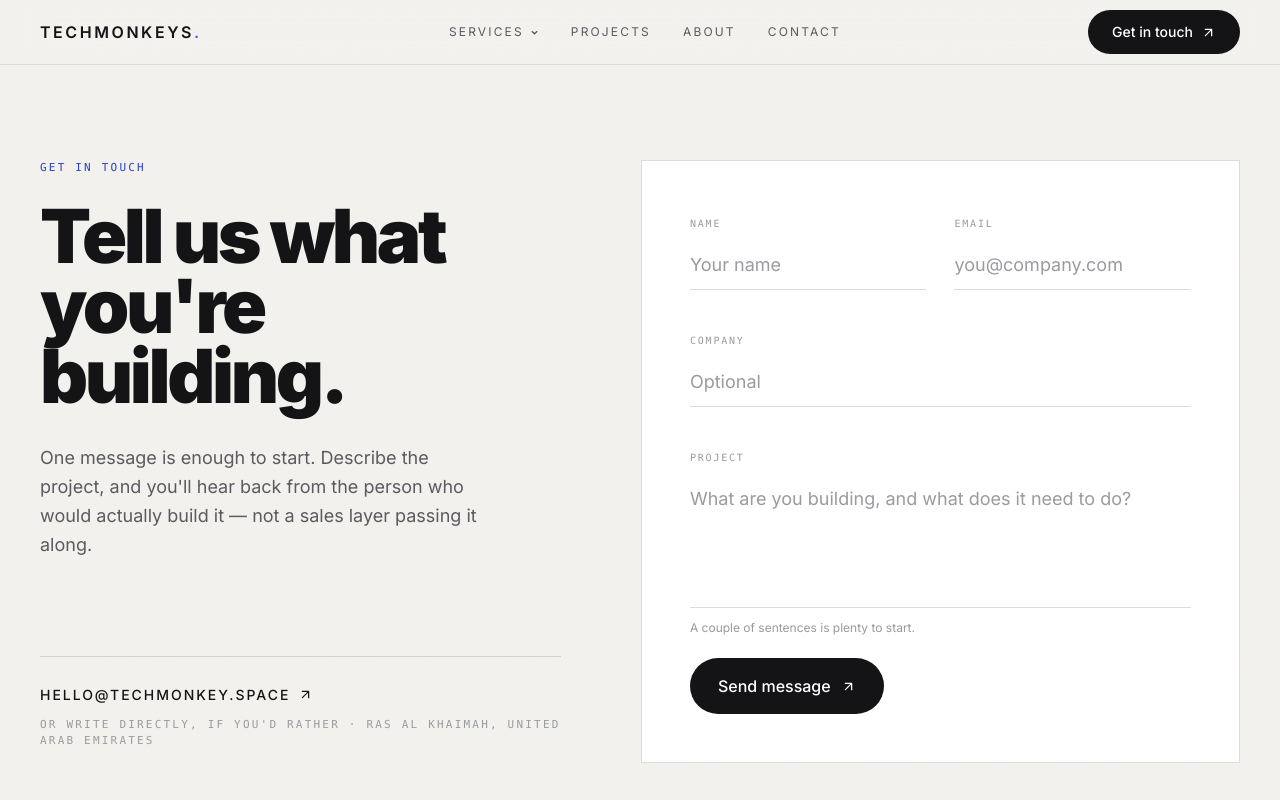
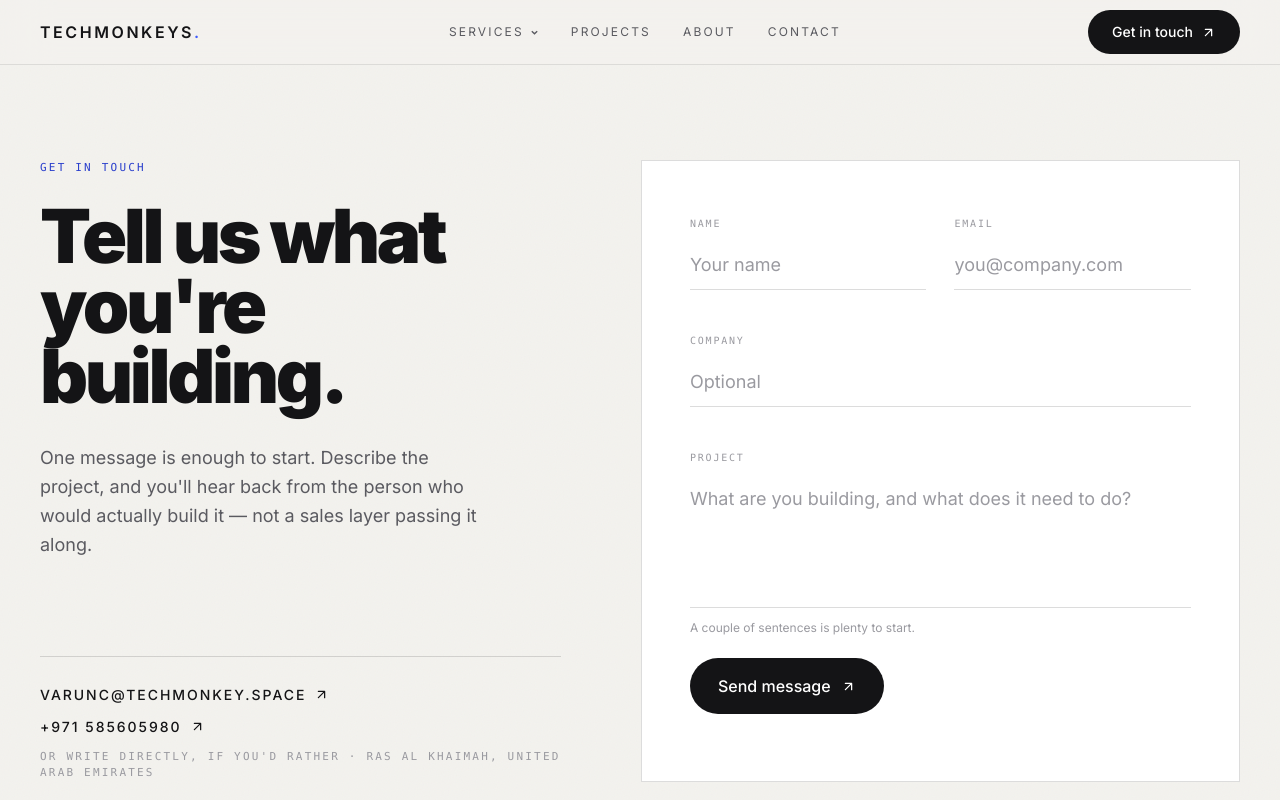
Before and after one commit to HarshalTarwale/Tech-Monkeys, a Next.js app: page /contact in a window 1280 px wide. Shown: the top 800 px of the page. Built offline with nearby package versions, Linux system fonts and the light colour scheme.

Commit message:
web3 forms added

```diff
--- a/app/api/contact/route.ts
+++ /dev/null
@@ -1,127 +0,0 @@
-import { site } from "@/lib/content";
-
-/**
- * Delivers the /contact form to the studio's inbox via Web3 Forms.
- *
- * TODO(client): set WEB3FORMS_ACCESS_KEY in the deployment environment (see
- * .env.example) before this can actually send anything — without it every
- * submission fails server-side with a 500, logged but never delivered.
- * Get your Access Key from https://web3forms.com (Dashboard → Copy Access Key).
- * Also set CONTACT_TO_EMAIL if enquiries should land somewhere other than `site.email`.
- *
- * Not built as a Server Action deliberately: this needs to be callable with
- * a plain `fetch`, a `Retry-After`-bearing 429, and a JSON error body the
- * client component can branch on — a normal Route Handler is the more
- * direct fit than a form action here.
- */
-
-export const runtime = "nodejs";
-
-// Minimum time a real visitor takes to fill the form. Caught bots submit
-// within milliseconds of the page loading; this and the honeypot field
-// below are the only two anti-spam checks — proportionate for a low-volume
-// enquiry form, not a public-internet-facing endpoint.
-const MIN_FILL_TIME_MS = 1500;
-const MAX_FIELD_LENGTH = 4000;
-const WEB3FORMS_ENDPOINT = "https://api.web3forms.com/submit";
-
-interface Body {
-  name?: unknown;
-  email?: unknown;
-  company?: unknown;
-  message?: unknown;
-  /** Honeypot — real visitors never see or fill this field. */
-  website?: unknown;
-  /** `Date.now()` captured when the form mounted. */
-  startedAt?: unknown;
-}
-
-function str(value: unknown): string {
-  return typeof value === "string" ? value.trim() : "";
-}
-
-const EMAIL_RE = /^[^\s@]+@[^\s@]+\.[^\s@]+$/;
-
-export async function POST(request: Request) {
-  let body: Body;
-  try {
-    body = await request.json();
-  } catch {
-    return Response.json({ error: "Malformed request." }, { status: 400 });
-  }
-
-  // Silently accept-and-drop honeypot hits and anything submitted
-  // suspiciously fast — a real error response just teaches a bot what to
-  // fix, whereas a fake success ends the conversation.
-  const honeypot = str(body.website);
-  const startedAt = Number(body.startedAt);
-  const tooFast =
-    Number.isFinite(startedAt) && Date.now() - startedAt < MIN_FILL_TIME_MS;
-  if (honeypot || tooFast) {
-    return Response.json({ ok: true });
-  }
-
-  const name = str(body.name).slice(0, 200);
-  const email = str(body.email).slice(0, 200);
-  const company = str(body.company).slice(0, 200);
-  const message = str(body.message).slice(0, MAX_FIELD_LENGTH);
-
-  const errors: Record<string, string> = {};
-  if (!name) errors.name = "Tell us your name.";
-  if (!email) errors.email = "Add an email so we can reply.";
-  else if (!EMAIL_RE.test(email)) errors.email = "That email doesn't look right.";
-  if (!message) errors.message = "Add a line or two about the project.";
-  else if (message.length < 10)
-    errors.message = "A little more detail helps — a sentence or two.";
-
-  if (Object.keys(errors).length > 0) {
-    return Response.json({ error: "Check the highlighted fields.", fields: errors }, { status: 422 });
-  }
-
-  const accessKey = process.env.WEB3FORMS_ACCESS_KEY;
-  if (!accessKey) {
-    console.error(
-      "[/api/contact] WEB3FORMS_ACCESS_KEY is not set — see the TODO(client) in app/api/contact/route.ts.",
-    );
-    return Response.json(
-      { error: "Enquiries aren't wired up to send yet — please email us directly instead." },
-      { status: 500 },
-    );
-  }
-
-  const to = process.env.CONTACT_TO_EMAIL || site.email;
-
-  try {
-    const response = await fetch(WEB3FORMS_ENDPOINT, {
-      method: "POST",
-      headers: { "Content-Type": "application/json" },
-      body: JSON.stringify({
-        access_key: accessKey,
-        from_name: name,
-        email: email,
-        company: company || "",
-        message: message,
-        subject: `New enquiry — ${name}`,
-        to_email: to,
-      }),
-    });
-
-    const result = await response.json();
-
-    if (!response.ok || result.success === false) {
-      console.error("[/api/contact] Web3 Forms error:", result);
-      return Response.json(
-        { error: "Something went wrong sending that — please email us directly instead." },
-        { status: 502 },
-      );
-    }
-
-    return Response.json({ ok: true });
-  } catch (error) {
-    console.error("[/api/contact] Web3 Forms request error:", error);
-    return Response.json(
-      { error: "Something went wrong sending that — please email us directly instead." },
-      { status: 502 },
-    );
-  }
-}
--- a/components/sections/contact-form.tsx
+++ b/components/sections/contact-form.tsx
@@ -8,11 +8,17 @@ import { site } from "@/lib/content";
 
 type Status = "idle" | "submitting" | "success" | "error";
 
+const WEB3FORMS_ENDPOINT = "https://api.web3forms.com/submit";
+const MIN_FILL_TIME_MS = 1500;
+const EMAIL_RE = /^[^\s@]+@[^\s@]+\.[^\s@]+$/;
+
 /**
- * The /contact enquiry form — posts to `app/api/contact/route.ts`, which
- * delivers it via Resend. See the TODO(client) there: nothing sends until
- * an API key is configured, which this surfaces as a plain error message
- * rather than a silent failure.
+ * The /contact enquiry form — submits directly to Web3Forms from the
+ * browser. Web3Forms' free tier rejects server-to-server calls ("Use our
+ * API in client side or contact support with server IP address (Pro plan
+ * is required)"), so this can't be proxied through our own API route —
+ * the access key is intentionally public (`NEXT_PUBLIC_WEB3FORMS_ACCESS_KEY`),
+ * which is how Web3Forms' client-side flow is designed to work.
  *
  * Deliberately short: four inputs, one of them optional, and only one that
  * takes real thought to answer — every additional field on an enquiry form
@@ -24,9 +30,9 @@ type Status = "idle" | "submitting" | "success" | "error";
  *
  * Two anti-spam checks travel with every submission: a honeypot field
  * (`website`, visually hidden, real visitors never touch it) and
- * `startedAt` (captured on mount, so the server can reject anything
- * answered faster than a person plausibly could). Both are enforced
- * server-side — this component's only job is to carry them along.
+ * `startedAt` (captured on mount, rejecting anything answered faster than a
+ * person plausibly could). Both run client-side now — there's no server
+ * hop left to enforce them in.
  */
 export function ContactForm() {
   const [status, setStatus] = useState<Status>("idle");
@@ -44,35 +50,72 @@ export function ContactForm() {
 
   async function handleSubmit(event: React.FormEvent<HTMLFormElement>) {
     event.preventDefault();
-    setStatus("submitting");
     setErrors({});
     setErrorMessage("");
 
     const data = new FormData(event.currentTarget);
-    const payload = {
-      name: data.get("name"),
-      email: data.get("email"),
-      company: data.get("company"),
-      message: data.get("message"),
-      website: data.get("website"),
-      startedAt: startedAt.current,
-    };
+    const name = String(data.get("name") ?? "").trim();
+    const email = String(data.get("email") ?? "").trim();
+    const company = String(data.get("company") ?? "").trim();
+    const message = String(data.get("message") ?? "").trim();
+    const honeypot = String(data.get("website") ?? "").trim();
+
+    // Silently accept-and-drop honeypot hits and anything submitted
+    // suspiciously fast — a real error response just teaches a bot what to
+    // fix, whereas a fake success ends the conversation.
+    const tooFast = Date.now() - startedAt.current < MIN_FILL_TIME_MS;
+    if (honeypot || tooFast) {
+      setStatus("success");
+      return;
+    }
+
+    const fieldErrors: Record<string, string> = {};
+    if (!name) fieldErrors.name = "Tell us your name.";
+    if (!email) fieldErrors.email = "Add an email so we can reply.";
+    else if (!EMAIL_RE.test(email)) fieldErrors.email = "That email doesn't look right.";
+    if (!message) fieldErrors.message = "Add a line or two about the project.";
+    else if (message.length < 10)
+      fieldErrors.message = "A little more detail helps — a sentence or two.";
+
+    if (Object.keys(fieldErrors).length > 0) {
+      setErrors(fieldErrors);
+      setErrorMessage("Check the highlighted fields.");
+      setStatus("error");
+      return;
+    }
+
+    setStatus("submitting");
+
+    const accessKey = process.env.NEXT_PUBLIC_WEB3FORMS_ACCESS_KEY;
+    if (!accessKey) {
+      setErrorMessage(
+        `Enquiries aren't wired up to send yet — please email us directly at ${site.email} instead.`,
+      );
+      setStatus("error");
+      return;
+    }
 
     try {
-      const res = await fetch("/api/contact", {
+      const res = await fetch(WEB3FORMS_ENDPOINT, {
         method: "POST",
         headers: { "Content-Type": "application/json" },
-        body: JSON.stringify(payload),
+        body: JSON.stringify({
+          access_key: accessKey,
+          from_name: name,
+          email,
+          company: company || undefined,
+          message,
+          subject: `New enquiry — ${name}`,
+        }),
       });
       const body = await res.json();
 
-      if (res.ok) {
+      if (res.ok && body.success) {
         setStatus("success");
         return;
       }
 
-      setErrors(body.fields ?? {});
-      setErrorMessage(body.error || "Something went wrong — please try again.");
+      setErrorMessage(body.message || "Something went wrong — please try again.");
       setStatus("error");
     } catch {
       setErrorMessage(
--- a/components/sections/contact-hero.tsx
+++ b/components/sections/contact-hero.tsx
@@ -44,6 +44,12 @@ export function ContactHero() {
               >
                 {site.email} <Arrow spin />
               </a>
+              <a
+                href={`tel:${site.phone.replace(/\s+/g, "")}`}
+                className="group inline-flex w-fit items-center gap-2 text-sm font-medium uppercase tracking-[.14em] text-ink transition-colors hover:text-accent"
+              >
+                {site.phone} <Arrow spin />
+              </a>
               <span className="font-mono text-[11px] uppercase tracking-[.2em] text-faint">
                 Or write directly, if you&apos;d rather · {about.location}
               </span>
--- a/components/sections/contact.tsx
+++ b/components/sections/contact.tsx
@@ -95,12 +95,10 @@ export function Contact({
             </a>
             <br />
             <a
-              href={site.github}
-              target="_blank"
-              rel="noreferrer"
+              href={`tel:${site.phone.replace(/\s+/g, "")}`}
               className="hover:text-accent"
             >
-              GitHub
+              {site.phone}
             </a>
           </div>
         </div>
--- a/content/site.ts
+++ b/content/site.ts
@@ -25,8 +25,8 @@ export const site = {
     "We scope, build and ship every product ourselves — one team from first brief to launch, whether that's a founder's first release or the systems a large operation runs on every day.",
   url: "https://techmonkey.space",
   location: "United Arab Emirates",
-  email: "hello@techmonkey.space", // TODO(client): confirm
-  github: "https://github.com/it-techmonkey",
+  email: "varunc@techmonkey.space",
+  phone: "+971 585605980",
 } as const;
 
 /**
```
